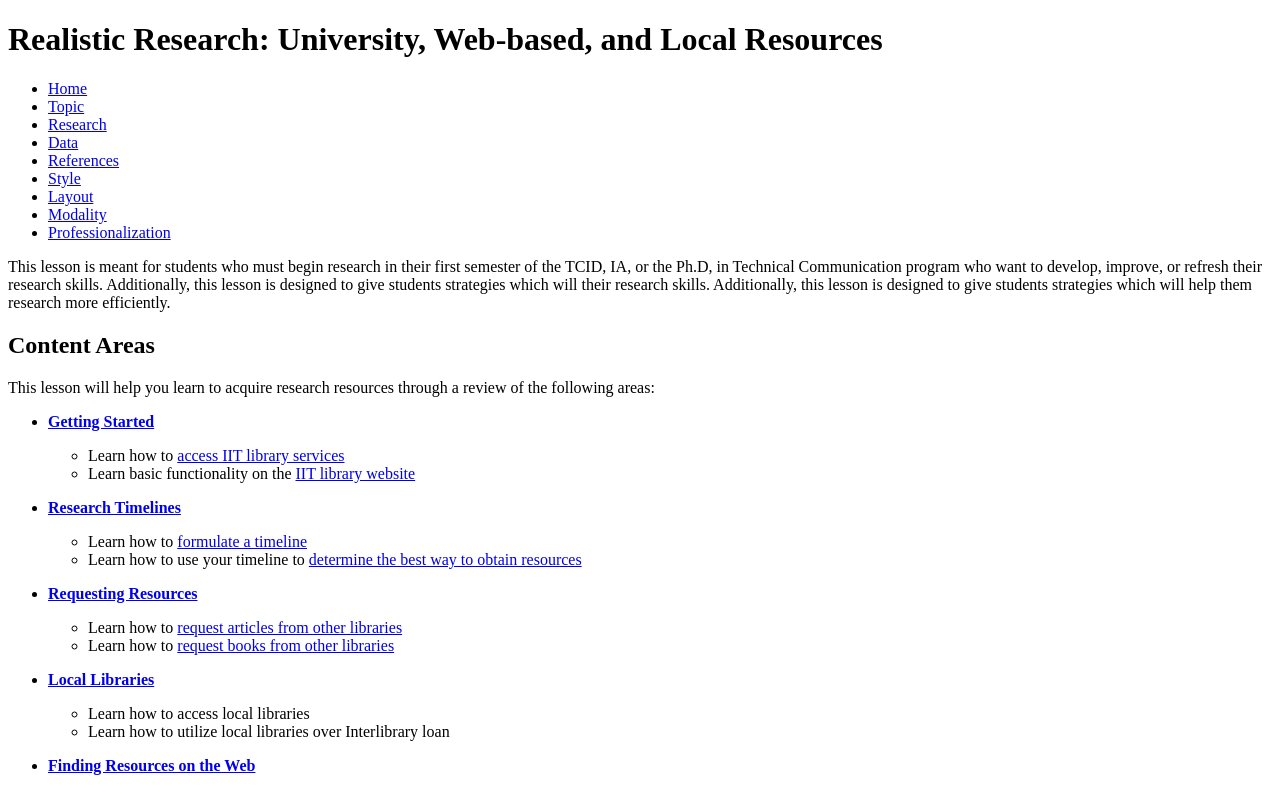
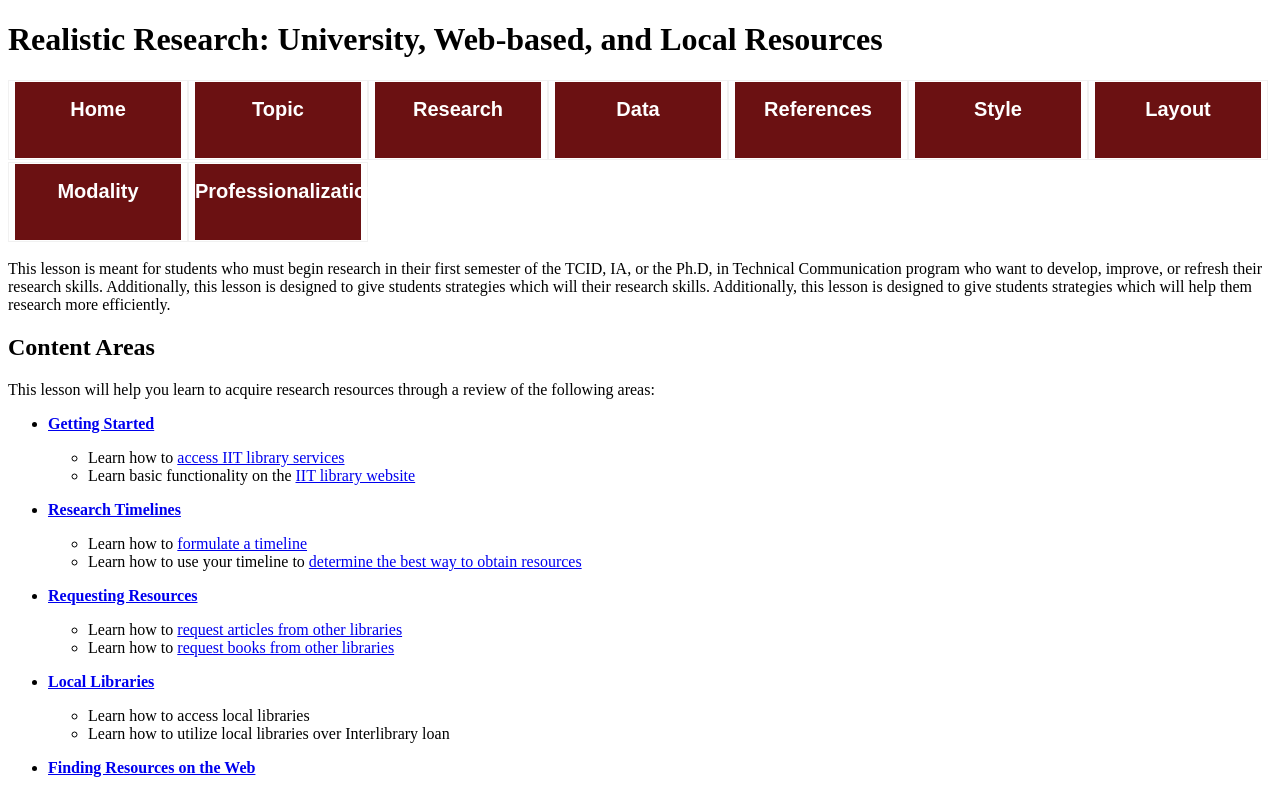
Before and after one commit to lwashington3/com421, a plain HTML site: page realistic_research.html in a window 1280 px wide. Shown: the top 788 px of the page. Drawn offline with Linux system fonts and the light colour scheme.

Commit message:
Started adding CSS.

```diff
--- a/css/style.css
+++ b/css/style.css
@@ -11,3 +11,96 @@
     font-style: italic;
     font-weight: normal;
 }
+
+aside {
+    width: 40%;
+    padding-left: 0.5rem;
+    margin-left: 0.5rem;
+    float: right;
+    box-shadow: inset 5px 0 5px -5px #29627e;
+    font-style: italic;
+    color: #29627e;
+}
+
+aside > p {
+    margin: 0.5rem;
+}
+
+.flip-box {
+    background-color: transparent;
+    width: 180px;
+    height: 80px;
+    border: 1px solid #f1f1f1;
+    perspective: 1000px;
+}
+.flip-box-right {
+    background-color: transparent;
+    width: 350px;
+    height: 80px;
+    border: 1px solid #f1f1f1;
+    perspective: 1000px;
+}
+
+.flip-box-inner {
+    position: relative;
+    width: 100%;
+    height: 100%;
+    text-align: center;
+    transition: transform 0.8s;
+    transform-style: preserve-3d;
+}
+
+.flip-box:hover .flip-box-inner {
+    transform: rotateX(180deg);
+}
+
+.flip-box-right:hover .flip-box-inner {
+    transform: rotateX(180deg);
+}
+
+.flip-box-front, .flip-box-back {
+    position: absolute;
+    width: 100%;
+    height: 100%;
+    backface-visibility: hidden;
+}
+
+.flip-box-front {
+    background-color: #6b1112;
+    color: white;
+}
+
+.flip-box-back {
+    background-color: dimgray;
+    color: white;
+    transform: rotateX(180deg);
+}
+
+.navbar {
+    width: 100%;
+}
+
+.nav-buttons button {
+    color: white; /* White text */
+    display: flex;
+    flex-wrap: wrap;
+    width: auto;
+    /*padding: 10px 24px; !* Some padding *!*/
+    float: left; /* Float the buttons side by side */
+}
+
+/* Clear floats (clearfix hack) */
+.nav-buttons:after {
+    content: "";
+    clear: both;
+    display: table;
+}
+
+.nav-buttons button:not(:last-child) {
+    border-right: none; /* Prevent double borders */
+}
+
+/* Add a background color on hover */
+.nav-buttons button:hover {
+    background-color: #3e8e41;
+}
--- a/js/script.js
+++ b/js/script.js
@@ -1,26 +1,62 @@
 function addNav(published_only){
 	const menu = document.querySelector("nav.top-level");
 	const pages = {
-		"Home": "/index.html",
+		"Home": ["/index.html", "fa-solid fa-house"],
 		"Topic": null,
-		"Research": "/realistic_research.html",
-		"Data": "/formatting_research_data.html",
+		"Research": ["/realistic_research.html", ""],
+		"Data": ["/formatting_research_data.html", ""],
 		"References": null,
 		"Style": null,
 		"Layout": null,
 		"Modality": null,
 		"Professionalization": null,
 	};
-	const list = document.createElement("ul");
+	// const list = document.createElement("ul");
+	// list.setAttribute("class", "nav");
+	const bar = document.createElement("div");
+	bar.setAttribute("class", "navbar");
 	for (const page in pages) {
-		const url = pages[page];
-		if(published_only && url == null){ continue;}
-		const li = document.createElement("li");
+		const info = pages[page];
+		if(published_only && info == null){ continue; }
+		let url = "/placeholder.html";
+		let iconValue = "fa-solid fa-x";
+		if(info != null){
+			url = info[0];
+			iconValue = info[1];
+		}
 		const link = document.createElement("a");
-		link.href = url ? url : "/placeholder.html"; // Default page
-		link.innerText = page;
-		li.appendChild(link);
-		list.appendChild(li);
+		link.href = url; // Default page
+		link.setAttribute("class", "dropbtn");
+
+		const box = document.createElement("button");
+		box.setAttribute("class", "flip-box nav-buttons");
+		box.style.width = `${100/pages.length}%`;
+		console.log(box.style.width);
+
+		const inner = document.createElement("div");
+		inner.setAttribute("class", "flip-box-inner");
+
+		const front = document.createElement("div");
+		front.setAttribute("class", "flip-box-front");
+
+		const text = document.createElement("h1");
+		text.innerHTML = page;
+
+		const back = document.createElement("div");
+		back.setAttribute("class", "flip-box-back");
+
+		const icon = document.createElement("i");
+		icon.setAttribute("class", iconValue);
+
+		front.appendChild(text);
+		back.appendChild(icon);
+
+		inner.appendChild(front);
+		inner.appendChild(back);
+		box.appendChild(inner);
+		link.appendChild(box);
+
+		bar.append(link);
 	}
-	menu.appendChild(list);
+	menu.appendChild(bar);
 }
--- a/realistic_research.html
+++ b/realistic_research.html
@@ -6,6 +6,8 @@
 		<meta charset="UTF-8">
 		<meta name="viewport" content="width=device-width, initial-scale=1">
 		<link rel="stylesheet" href="/css/style.css">
+		<link rel="stylesheet" href="https://cdnjs.cloudflare.com/ajax/libs/font-awesome/4.7.0/css/font-awesome.min.css">
+		<script src="https://kit.fontawesome.com/a076d05399.js"></script>
 		<script src="/js/script.js"></script>
 	</head>
 	<body onload="addNav(false)">
```
